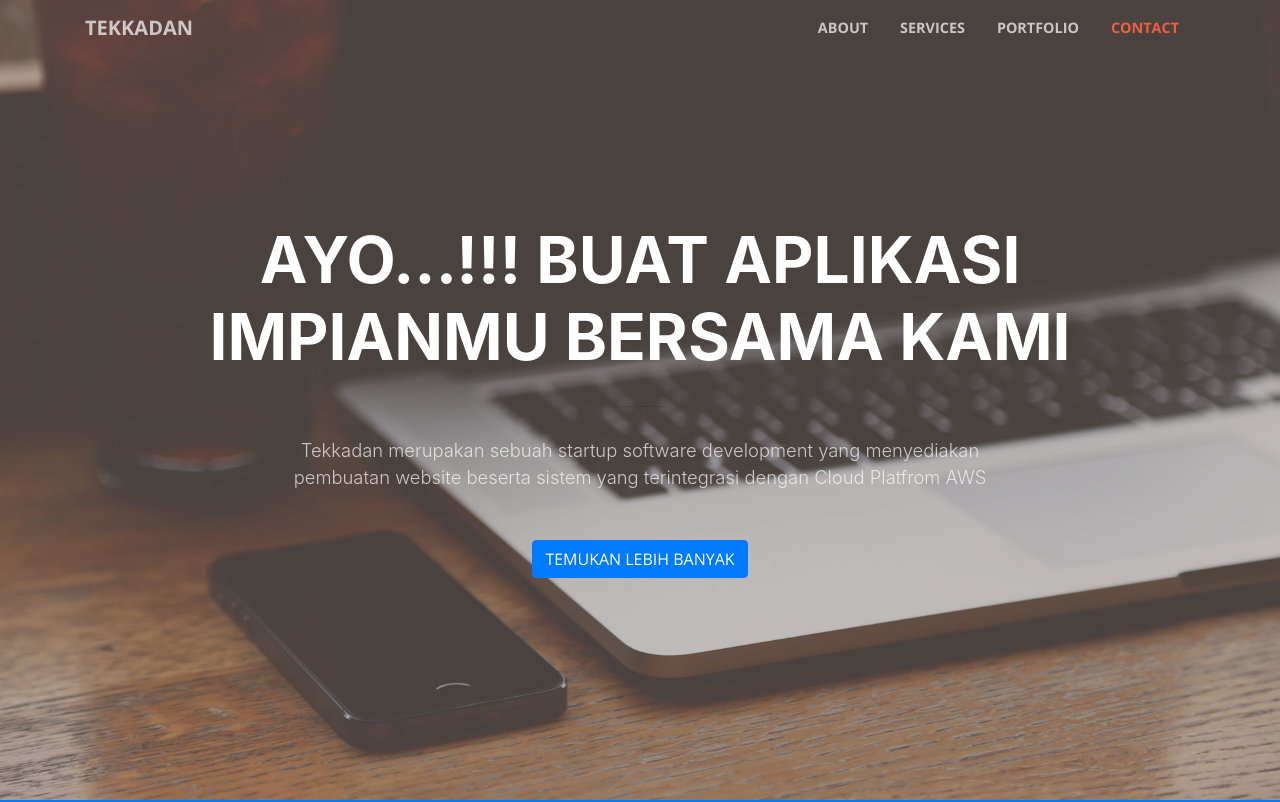
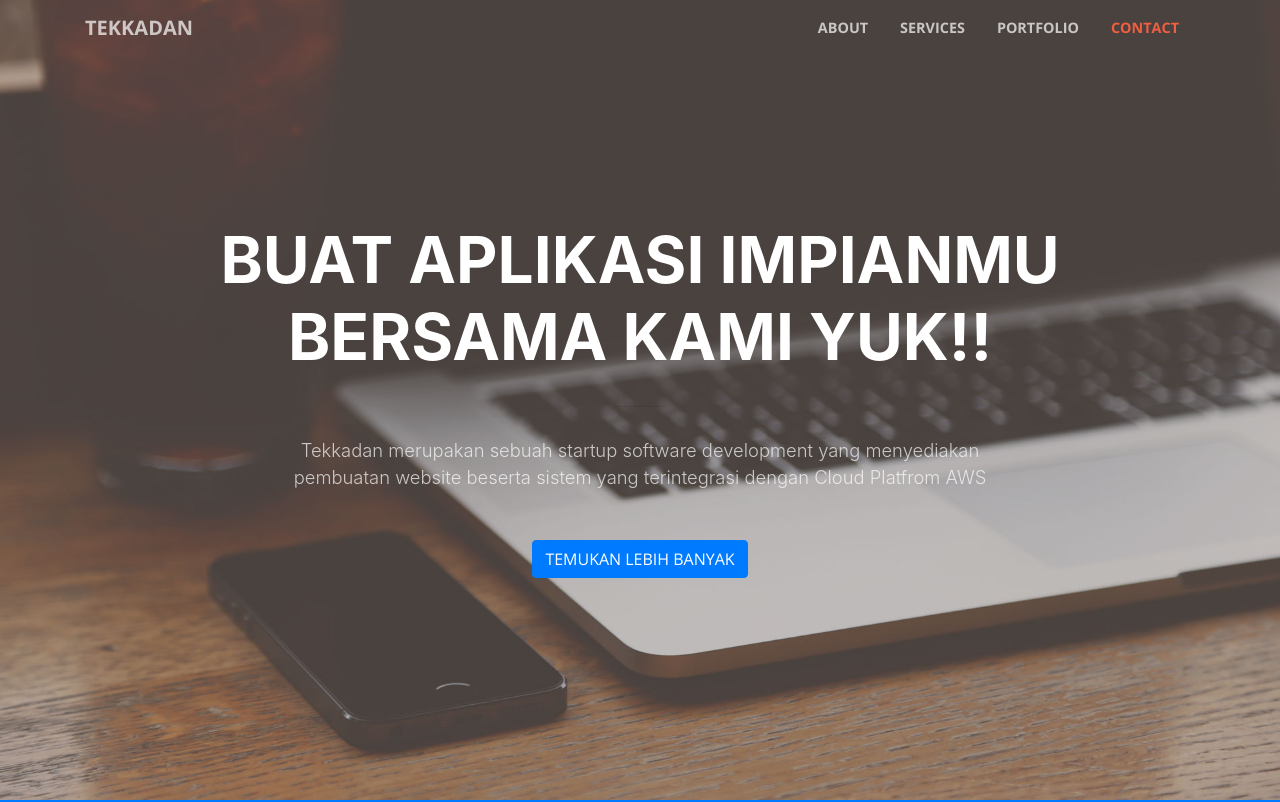
Before and after one commit to kaisarwijaya/landing, a website with bundled scripts: page index.html in a window 1280 px wide. Shown: the top 802 px of the page. Built offline with nearby package versions, Linux system fonts and the light colour scheme.

Commit message:
Update index.html

```diff
--- a/index.html
+++ b/index.html
@@ -59,7 +59,7 @@
       <div class="row">
         <div class="col-lg-10 mx-auto">
           <h1 class="text-uppercase">
-            <strong>Ayo...!!! Buat Aplikasi Impianmu Bersama Kami </strong>
+            <strong>Buat Aplikasi Impianmu Bersama Kami Yuk!! </strong>
           </h1>
           <hr>
         </div>
```
